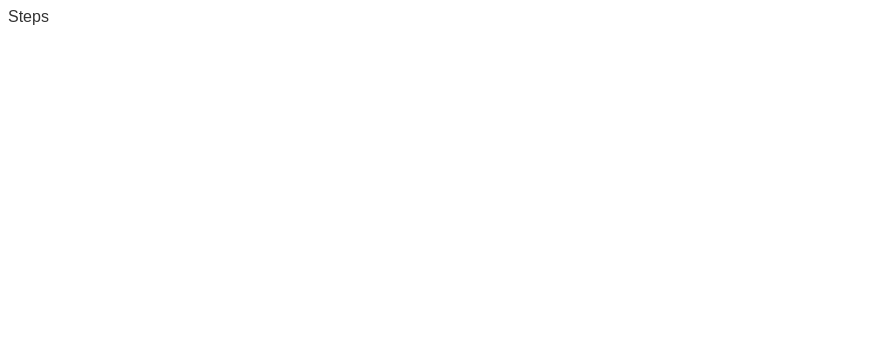
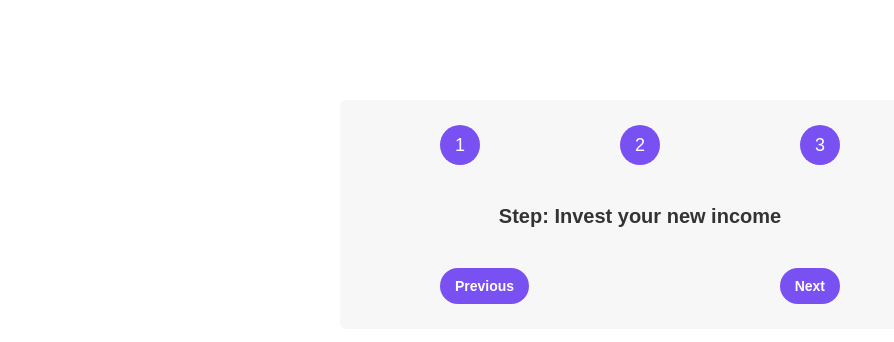
Before and after one commit to Majd-Alhourani98/steps-component, a React (Create React App) app: page / in a window 1280 px wide. Shown: the top 342 px of the page, without its empty margins (0-894 px from the left). Built offline with nearby package versions, Linux system fonts and the light colour scheme.

Commit message:
feat(app): create static step tracker layout with numbered indicators and messages

```diff
--- a/src/App.js
+++ b/src/App.js
@@ -1,13 +1,52 @@
 // -------------------------------------
 // 🧩 Root Component (App.js)
 // -------------------------------------
-// The main component that will contain your application UI.
-// For now, it's just a placeholder showing the word "Steps".
+// Displays a 3-step progress tracker with messages and navigation buttons.
 
 import React from "react";
 
+// Array of step messages
+// Each message corresponds to a specific step (1 → Learn React, 2 → Apply for job, etc.)
+const messages = ["Learn React *", "Apply for job", "Invest your new income"];
+
 function App() {
-  return <div>Steps</div>;
+  // 🧮 Current step number (temporary hardcoded value for now)
+  // Later, we’ll manage this dynamically with useState().
+  const step = 3;
+
+  return (
+    <div className="steps">
+      {/* ------------------------------------
+           Step Number Indicators (1 - 3)
+           Each circle is highlighted if step >= its number
+         ------------------------------------ */}
+      <div className="numbers">
+        <div className={step >= 1 ? "active" : ""}>1</div>
+        <div className={step >= 2 ? "active" : ""}>2</div>
+        <div className={step >= 3 ? "active" : ""}>3</div>
+      </div>
+
+      {/* ------------------------------------
+           Step Message
+           Dynamically display the message of the current step
+         ------------------------------------ */}
+      <p className="message">Step: {messages[step - 1]}</p>
+
+      {/* ------------------------------------
+           Navigation Buttons
+           Static for now — will handle logic next with useState
+         ------------------------------------ */}
+      <div className="buttons">
+        <button style={{ backgroundColor: "#7950f2", color: "#fff" }}>
+          Previous
+        </button>
+
+        <button style={{ backgroundColor: "#7950f2", color: "#fff" }}>
+          Next
+        </button>
+      </div>
+    </div>
+  );
 }
 
 export default App;
```
